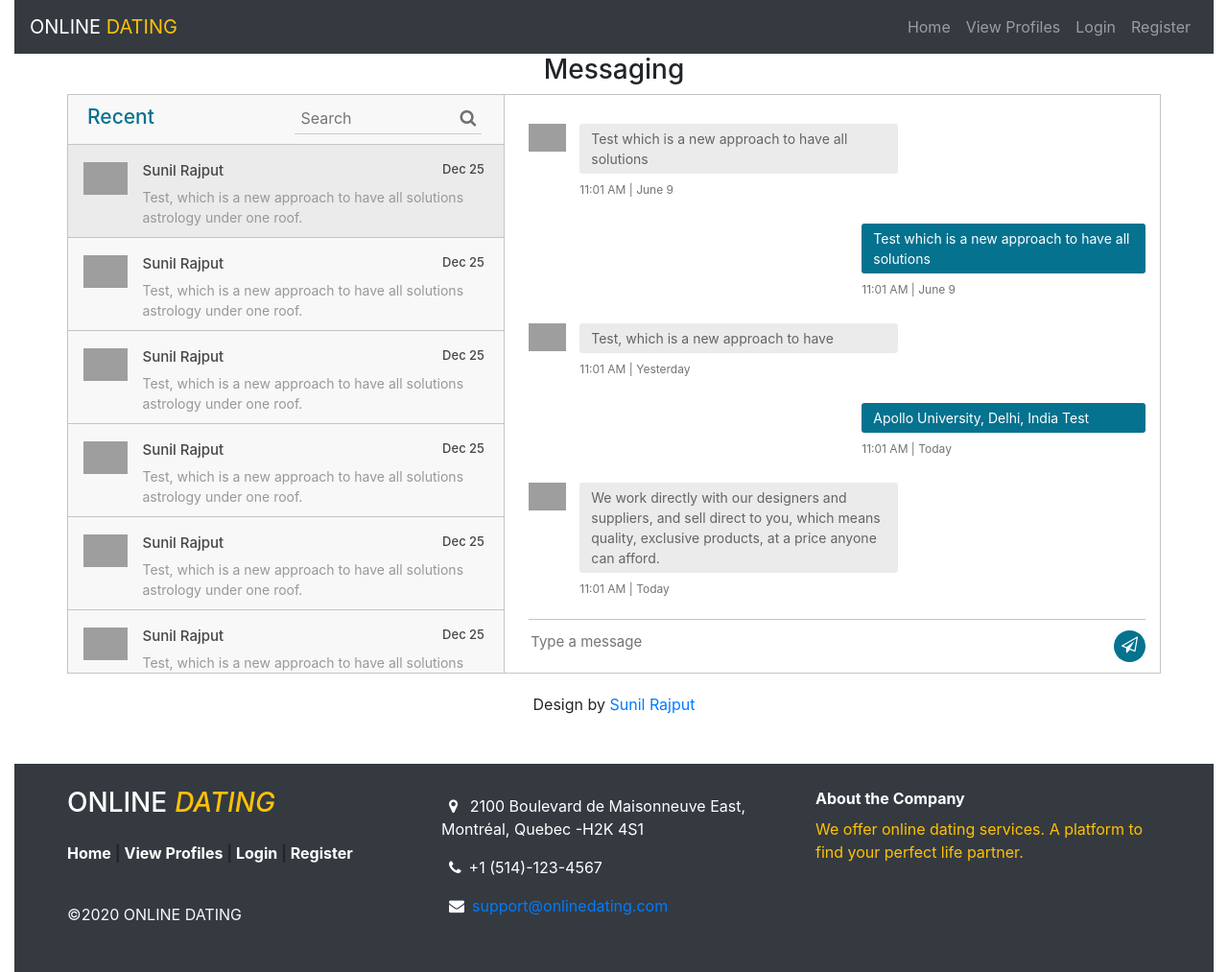
After one commit to vatsal121/datingSitePHP, a PHP site: page /chat-users.php in a window 1280 px wide. The commit adds this page. Shown: the whole page at 96% size. Run offline with PHP 8.4, Linux system fonts and the light colour scheme; grey boxes are pictures that could not be loaded.

Commit message:
added chat-user file and its basic layout

```diff
--- /dev/null
+++ b/chat-users.php
@@ -0,0 +1,411 @@
+<?php
+session_start();
+
+?>
+
+<!doctype html>
+<html lang="en">
+<head>
+    <meta charset="UTF-8">
+    <meta name="viewport"
+          content="width=device-width, user-scalable=no, initial-scale=1.0, maximum-scale=1.0, minimum-scale=1.0">
+    <meta http-equiv="X-UA-Compatible" content="ie=edge">
+    <?php include("./includes/header.php") ?>
+    <link href="https://cdnjs.cloudflare.com/ajax/libs/font-awesome/4.7.0/css/font-awesome.css" type="text/css"
+          rel="stylesheet"
+
+    <link href="./css/style.css" rel="stylesheet" type="text/css">
+
+    <title>Chat</title>
+    <style>
+        .container {
+            max-width: 1170px;
+            margin: auto;
+        }
+
+        img {
+            max-width: 100%;
+        }
+
+        .inbox_people {
+            background: #f8f8f8 none repeat scroll 0 0;
+            float: left;
+            overflow: hidden;
+            width: 40%;
+            border-right: 1px solid #c4c4c4;
+        }
+
+        .inbox_msg {
+            border: 1px solid #c4c4c4;
+            clear: both;
+            overflow: hidden;
+        }
+
+        .top_spac {
+            margin: 20px 0 0;
+        }
+
+
+        .recent_heading {
+            float: left;
+            width: 40%;
+        }
+
+        .srch_bar {
+            display: inline-block;
+            text-align: right;
+            width: 60%;
+            padding:
+        }
+
+        .headind_srch {
+            padding: 10px 29px 10px 20px;
+            overflow: hidden;
+            border-bottom: 1px solid #c4c4c4;
+        }
+
+        .recent_heading h4 {
+            color: #05728f;
+            font-size: 21px;
+            margin: auto;
+        }
+
+        .srch_bar input {
+            border: 1px solid #cdcdcd;
+            border-width: 0 0 1px 0;
+            width: 80%;
+            padding: 2px 0 4px 6px;
+            background: none;
+        }
+
+        .srch_bar .input-group-addon button {
+            background: rgba(0, 0, 0, 0) none repeat scroll 0 0;
+            border: medium none;
+            padding: 0;
+            color: #707070;
+            font-size: 18px;
+        }
+
+        .srch_bar .input-group-addon {
+            margin: 0 0 0 -27px;
+        }
+
+        .chat_ib h5 {
+            font-size: 15px;
+            color: #464646;
+            margin: 0 0 8px 0;
+        }
+
+        .chat_ib h5 span {
+            font-size: 13px;
+            float: right;
+        }
+
+        .chat_ib p {
+            font-size: 14px;
+            color: #989898;
+            margin: auto
+        }
+
+        .chat_img {
+            float: left;
+            width: 11%;
+        }
+
+        .chat_ib {
+            float: left;
+            padding: 0 0 0 15px;
+            width: 88%;
+        }
+
+        .chat_people {
+            overflow: hidden;
+            clear: both;
+        }
+
+        .chat_list {
+            border-bottom: 1px solid #c4c4c4;
+            margin: 0;
+            padding: 18px 16px 10px;
+        }
+
+        .inbox_chat {
+            height: 550px;
+            overflow-y: scroll;
+        }
+
+        .active_chat {
+            background: #ebebeb;
+        }
+
+        .incoming_msg_img {
+            display: inline-block;
+            width: 6%;
+        }
+
+        .received_msg {
+            display: inline-block;
+            padding: 0 0 0 10px;
+            vertical-align: top;
+            width: 92%;
+        }
+
+        .received_withd_msg p {
+            background: #ebebeb none repeat scroll 0 0;
+            border-radius: 3px;
+            color: #646464;
+            font-size: 14px;
+            margin: 0;
+            padding: 5px 10px 5px 12px;
+            width: 100%;
+        }
+
+        .time_date {
+            color: #747474;
+            display: block;
+            font-size: 12px;
+            margin: 8px 0 0;
+        }
+
+        .received_withd_msg {
+            width: 57%;
+        }
+
+        .mesgs {
+            float: left;
+            padding: 30px 15px 0 25px;
+            width: 60%;
+        }
+
+        .sent_msg p {
+            background: #05728f none repeat scroll 0 0;
+            border-radius: 3px;
+            font-size: 14px;
+            margin: 0;
+            color: #fff;
+            padding: 5px 10px 5px 12px;
+            width: 100%;
+        }
+
+        .outgoing_msg {
+            overflow: hidden;
+            margin: 26px 0 26px;
+        }
+
+        .sent_msg {
+            float: right;
+            width: 46%;
+        }
+
+        .input_msg_write input {
+            background: rgba(0, 0, 0, 0) none repeat scroll 0 0;
+            border: medium none;
+            color: #4c4c4c;
+            font-size: 15px;
+            min-height: 48px;
+            width: 100%;
+        }
+
+        .type_msg {
+            border-top: 1px solid #c4c4c4;
+            position: relative;
+        }
+
+        .msg_send_btn {
+            background: #05728f none repeat scroll 0 0;
+            border: medium none;
+            border-radius: 50%;
+            color: #fff;
+            cursor: pointer;
+            font-size: 17px;
+            height: 33px;
+            position: absolute;
+            right: 0;
+            top: 11px;
+            width: 33px;
+        }
+
+        .messaging {
+            padding: 0 0 50px 0;
+        }
+
+        .msg_history {
+            height: 516px;
+            overflow-y: auto;
+        }
+    </style>
+</head>
+<body>
+<div class="container-fluid wrapper">
+    <?php
+    include("./includes/nav-bar.php")
+    ?>
+
+
+    <div class="row mb-10">
+        <div class="container">
+            <h3 class="mt-10 text-center">Messaging</h3>
+            <div class="messaging">
+                <div class="inbox_msg">
+                    <div class="inbox_people">
+                        <div class="headind_srch">
+                            <div class="recent_heading">
+                                <h4>Recent</h4>
+                            </div>
+                            <div class="srch_bar">
+                                <div class="stylish-input-group">
+                                    <input type="text" class="search-bar" placeholder="Search">
+                                    <span class="input-group-addon">
+                <button type="button"> <i class="fa fa-search" aria-hidden="true"></i> </button>
+                </span></div>
+                            </div>
+                        </div>
+                        <div class="inbox_chat">
+                            <div class="chat_list active_chat">
+                                <div class="chat_people">
+                                    <div class="chat_img"><img src="https://ptetutorials.com/images/user-profile.png"
+                                                               alt="sunil"></div>
+                                    <div class="chat_ib">
+                                        <h5>Sunil Rajput <span class="chat_date">Dec 25</span></h5>
+                                        <p>Test, which is a new approach to have all solutions
+                                            astrology under one roof.</p>
+                                    </div>
+                                </div>
+                            </div>
+                            <div class="chat_list">
+                                <div class="chat_people">
+                                    <div class="chat_img"><img src="https://ptetutorials.com/images/user-profile.png"
+                                                               alt="sunil"></div>
+                                    <div class="chat_ib">
+                                        <h5>Sunil Rajput <span class="chat_date">Dec 25</span></h5>
+                                        <p>Test, which is a new approach to have all solutions
+                                            astrology under one roof.</p>
+                                    </div>
+                                </div>
+                            </div>
+                            <div class="chat_list">
+                                <div class="chat_people">
+                                    <div class="chat_img"><img src="https://ptetutorials.com/images/user-profile.png"
+                                                               alt="sunil"></div>
+                                    <div class="chat_ib">
+                                        <h5>Sunil Rajput <span class="chat_date">Dec 25</span></h5>
+                                        <p>Test, which is a new approach to have all solutions
+                                            astrology under one roof.</p>
+                                    </div>
+                                </div>
+                            </div>
+                            <div class="chat_list">
+                                <div class="chat_people">
+                                    <div class="chat_img"><img src="https://ptetutorials.com/images/user-profile.png"
+                                                               alt="sunil"></div>
+                                    <div class="chat_ib">
+                                        <h5>Sunil Rajput <span class="chat_date">Dec 25</span></h5>
+                                        <p>Test, which is a new approach to have all solutions
+                                            astrology under one roof.</p>
+                                    </div>
+                                </div>
+                            </div>
+                            <div class="chat_list">
+                                <div class="chat_people">
+                                    <div class="chat_img"><img src="https://ptetutorials.com/images/user-profile.png"
+                                                               alt="sunil"></div>
+                                    <div class="chat_ib">
+                                        <h5>Sunil Rajput <span class="chat_date">Dec 25</span></h5>
+                                        <p>Test, which is a new approach to have all solutions
+                                            astrology under one roof.</p>
+                                    </div>
+                                </div>
+                            </div>
+                            <div class="chat_list">
+                                <div class="chat_people">
+                                    <div class="chat_img"><img src="https://ptetutorials.com/images/user-profile.png"
+                                                               alt="sunil"></div>
+                                    <div class="chat_ib">
+                                        <h5>Sunil Rajput <span class="chat_date">Dec 25</span></h5>
+                                        <p>Test, which is a new approach to have all solutions
+                                            astrology under one roof.</p>
+                                    </div>
+                                </div>
+                            </div>
+                            <div class="chat_list">
+                                <div class="chat_people">
+                                    <div class="chat_img"><img src="https://ptetutorials.com/images/user-profile.png"
+                                                               alt="sunil"></div>
+                                    <div class="chat_ib">
+                                        <h5>Sunil Rajput <span class="chat_date">Dec 25</span></h5>
+                                        <p>Test, which is a new approach to have all solutions
+                                            astrology under one roof.</p>
+                                    </div>
+                                </div>
+                            </div>
+                        </div>
+                    </div>
+                    <div class="mesgs">
+                        <div class="msg_history">
+                            <div class="incoming_msg">
+                                <div class="incoming_msg_img"><img
+                                            src="https://ptetutorials.com/images/user-profile.png" alt="sunil"></div>
+                                <div class="received_msg">
+                                    <div class="received_withd_msg">
+                                        <p>Test which is a new approach to have all
+                                            solutions</p>
+                                        <span class="time_date"> 11:01 AM    |    June 9</span></div>
+                                </div>
+                            </div>
+                            <div class="outgoing_msg">
+                                <div class="sent_msg">
+                                    <p>Test which is a new approach to have all
+                                        solutions</p>
+                                    <span class="time_date"> 11:01 AM    |    June 9</span></div>
+                            </div>
+                            <div class="incoming_msg">
+                                <div class="incoming_msg_img"><img
+                                            src="https://ptetutorials.com/images/user-profile.png" alt="sunil"></div>
+                                <div class="received_msg">
+                                    <div class="received_withd_msg">
+                                        <p>Test, which is a new approach to have</p>
+                                        <span class="time_date"> 11:01 AM    |    Yesterday</span></div>
+                                </div>
+                            </div>
+                            <div class="outgoing_msg">
+                                <div class="sent_msg">
+                                    <p>Apollo University, Delhi, India Test</p>
+                                    <span class="time_date"> 11:01 AM    |    Today</span></div>
+                            </div>
+                            <div class="incoming_msg">
+                                <div class="incoming_msg_img"><img
+                                            src="https://ptetutorials.com/images/user-profile.png" alt="sunil"></div>
+                                <div class="received_msg">
+                                    <div class="received_withd_msg">
+                                        <p>We work directly with our designers and suppliers,
+                                            and sell direct to you, which means quality, exclusive
+                                            products, at a price anyone can afford.</p>
+                                        <span class="time_date"> 11:01 AM    |    Today</span></div>
+                                </div>
+                            </div>
+                        </div>
+                        <div class="type_msg">
+                            <div class="input_msg_write">
+                                <input type="text" class="write_msg" placeholder="Type a message"/>
+                                <button class="msg_send_btn" type="button"><i class="fa fa-paper-plane-o"
+                                                                              aria-hidden="true"></i></button>
+                            </div>
+                        </div>
+                    </div>
+                </div>
+
+
+                <p class="text-center top_spac"> Design by <a target="_blank" href="#">Sunil Rajput</a></p>
+
+            </div>
+        </div>
+
+    </div>
+
+    <!-- footer -->
+    <?php include("./includes/footer.php") ?>
+    <!-- end of footer -->
+</div>
+
+</body>
+</html>
--- a/view-profiles.php
+++ b/view-profiles.php
@@ -291,9 +291,10 @@ $profileList = $stmt->fetchAll();
                                 ?>
                                 <div class="row mb-10">
                                     <div class="col-md-12 col-sm-12">
-                                        <button class="btn btn-success w-100">
+                                        <a href="./chat-users.php?id=<?= $profile["id"] ?>"
+                                           class="btn btn-success w-100">
                                             Send Message
-                                        </button>
+                                        </a>
                                     </div>
                                 </div>
                                 <div class="row">
```
